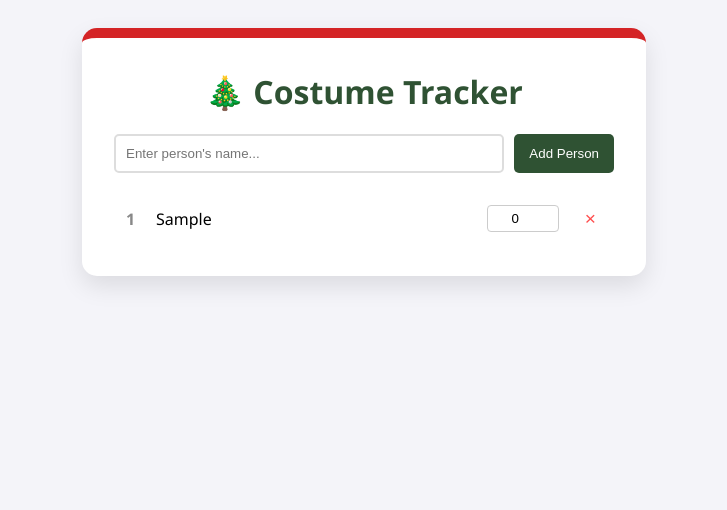
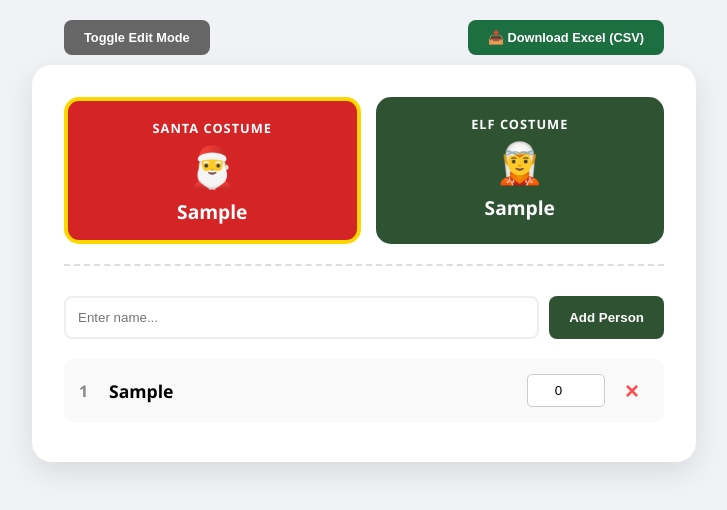
Before and after one commit to public-mattlab/co-ipe_holiday, a plain HTML site: page vote.html in a window 1280 px wide. Both pictures are taken after typing "Sample" into the empty fields and a click on the button "Add Person". Shown: the whole page, without its empty margins (276-1003 px from the left). Drawn offline with Linux system fonts and the light colour scheme.

Commit message:
Update vote.html

```diff
--- a/vote.html
+++ b/vote.html
@@ -5,112 +5,177 @@
     <meta name="viewport" content="width=device-width, initial-scale=1.0">
     <title>Holiday Costume Tracker</title>
     <style>
-        body { font-family: 'Segoe UI', Tahoma, Geneva, Verdana, sans-serif; background-color: #f4f4f9; display: flex; justify-content: center; padding: 20px; }
-        .container { background: white; width: 100%; max-width: 500px; padding: 2rem; border-radius: 15px; box-shadow: 0 10px 25px rgba(0,0,0,0.1); border-top: 10px solid #d42426; }
-        h1 { text-align: center; color: #2f5233; margin-top: 0; }
+        :root { --santa-red: #d42426; --elf-green: #2f5233; --gold: #ffd700; }
+        body { font-family: 'Segoe UI', sans-serif; background-color: #f0f2f5; margin: 0; padding: 20px; display: flex; flex-direction: column; align-items: center; }
+        .container { background: white; width: 100%; max-width: 600px; padding: 2rem; border-radius: 20px; box-shadow: 0 10px 30px rgba(0,0,0,0.1); }
 
-        .input-group { display: flex; gap: 10px; margin-bottom: 20px; }
-        input[type="text"] { flex-grow: 1; padding: 10px; border: 2px solid #ddd; border-radius: 5px; }
-        button#add-btn { background-color: #2f5233; color: white; border: none; padding: 10px 15px; border-radius: 5px; cursor: pointer; }
+        /* Podium Styles */
+        .podium-section { display: flex; justify-content: space-around; gap: 15px; margin-bottom: 30px; padding-bottom: 20px; border-bottom: 2px dashed #ddd; }
+        .podium-card { flex: 1; text-align: center; padding: 15px; border-radius: 15px; position: relative; color: white; }
+        .santa-card { background: var(--santa-red); border: 4px solid var(--gold); }
+        .elf-card { background: var(--elf-green); }
+        .role-label { font-weight: bold; font-size: 0.8rem; text-transform: uppercase; letter-spacing: 1px; margin-bottom: 5px; }
+        .podium-names { font-size: 1.2rem; font-weight: bold; }
+        .emoji { font-size: 2.5rem; display: block; margin-bottom: 5px; }
 
-        .list-item { display: flex; align-items: center; padding: 12px; border-bottom: 1px solid #eee; transition: all 0.3s ease; }
-        .list-item:last-child { border-bottom: none; }
+        /* Controls */
+        .admin-controls { display: flex; gap: 10px; margin-bottom: 20px; }
+        .top-bar { display: flex; justify-content: space-between; width: 100%; max-width: 600px; margin-bottom: 10px; }
+        input[type="text"] { flex: 1; padding: 12px; border: 2px solid #eee; border-radius: 8px; outline: none; }
+        button { background: var(--elf-green); color: white; border: none; padding: 10px 20px; border-radius: 8px; cursor: pointer; font-weight: bold; transition: opacity 0.2s; }
+        button:hover { opacity: 0.9; }
+        .view-btn { background: #666; font-size: 0.8rem; }
+        .download-btn { background: #1d6f42; font-size: 0.8rem; }
 
+        /* List Styles */
+        .list-item { display: flex; align-items: center; padding: 15px; background: #f9f9f9; margin-bottom: 8px; border-radius: 10px; }
         .rank { width: 30px; font-weight: bold; color: #888; }
-        .name { flex-grow: 1; font-weight: 500; }
-        .vote-controls { display: flex; align-items: center; gap: 10px; }
+        .name { flex: 1; font-weight: 600; font-size: 1.1rem; }
+        .vote-input { width: 60px; padding: 8px; border: 1px solid #ccc; border-radius: 5px; text-align: center; margin-right: 10px; }
+        .del-btn { background: none; color: #ff4d4d; font-size: 1.5rem; padding: 0 10px; }
 
-        input[type="number"] { width: 60px; padding: 5px; border: 1px solid #ccc; border-radius: 4px; text-align: center; }
-
-        .costume-badge { margin-right: 10px; font-size: 1.5rem; }
-        .delete-btn { color: #ff4d4d; background: none; border: none; cursor: pointer; font-size: 1.2rem; margin-left: 10px; }
-
-        /* Animation for sorting */
-        .flip-list-move { transition: transform 0.5s; }
+        .hidden { display: none !important; }
     </style>
 </head>
 <body>
 
+<div class="top-bar">
+    <button class="view-btn" onclick="toggleAdmin()">Toggle Edit Mode</button>
+    <button class="download-btn" onclick="downloadExcel()">📥 Download Excel (CSV)</button>
+</div>
+
 <div class="container">
-    <h1>🎄 Costume Tracker</h1>
-
-    <div class="input-group">
-        <input type="text" id="nameInput" placeholder="Enter person's name...">
-        <button id="add-btn">Add Person</button>
+    <div class="podium-section" id="podium">
+        <div class="podium-card santa-card">
+            <span class="role-label">Santa Costume</span>
+            <span class="emoji">🎅</span>
+            <div id="santaName" class="podium-names">---</div>
+        </div>
+        <div class="podium-card elf-card">
+            <span class="role-label">Elf Costume</span>
+            <span class="emoji">🧝</span>
+            <div id="elfNames" class="podium-names">---</div>
+        </div>
     </div>
 
-    <div id="peopleList">
-        </div>
+    <div class="admin-controls admin-ui">
+        <input type="text" id="nameInput" placeholder="Enter name...">
+        <button onclick="addPerson()">Add Person</button>
+    </div>
+
+    <div id="leaderboard"></div>
 </div>
 
 <script>
-    let people = JSON.parse(localStorage.getItem('costumeTracker')) || [];
+    let people = JSON.parse(localStorage.getItem('holidayTracker')) || [];
+    let isAdmin = true;
 
-    const nameInput = document.getElementById('nameInput');
-    const addBtn = document.getElementById('add-btn');
-    const peopleList = document.getElementById('peopleList');
+    function toggleAdmin() {
+        isAdmin = !isAdmin;
+        document.querySelectorAll('.admin-ui').forEach(el => el.classList.toggle('hidden'));
+        render();
+    }
 
-    function updateApp() {
-        // Sort: Greatest to Least
+    function addPerson() {
+        const input = document.getElementById('nameInput');
+        if (input.value.trim()) {
+            people.push({ id: Date.now(), name: input.value.trim(), votes: 0 });
+            input.value = '';
+            saveAndRender();
+        }
+    }
+
+    function updateVote(id, val) {
+        const person = people.find(p => p.id === id);
+        if (person) {
+            person.votes = parseInt(val) || 0;
+            saveAndRender();
+        }
+    }
+
+    function deletePerson(id) {
+        if(confirm("Remove this person?")) {
+            people = people.filter(p => p.id !== id);
+            saveAndRender();
+        }
+    }
+
+    function downloadExcel() {
+        if (people.length === 0) return alert("No data to download!");
+
+        // Prepare CSV Content
+        let csvContent = "Rank,Name,Votes,Role\n";
+
+        const maxVotes = Math.max(...people.map(p => p.votes));
+        const minVotes = Math.min(...people.map(p => p.votes));
+
+        people.forEach((p, index) => {
+            let role = "";
+            if (p.votes === maxVotes) role = "Santa";
+            else if (p.votes === minVotes) role = "Elf";
+
+            csvContent += `${index + 1},${p.name},${p.votes},${role}\n`;
+        });
+
+        // Create download link
+        const blob = new Blob([csvContent], { type: 'text/csv;charset=utf-8;' });
+        const url = URL.createObjectURL(blob);
+        const link = document.createElement("a");
+        link.setAttribute("href", url);
+        link.setAttribute("download", `costume_tracker_${new Date().toLocaleDateString()}.csv`);
+        document.body.appendChild(link);
+        link.click();
+        document.body.removeChild(link);
+    }
+
+    function saveAndRender() {
         people.sort((a, b) => b.votes - a.votes);
-
-        localStorage.setItem('costumeTracker', JSON.stringify(people));
+        localStorage.setItem('holidayTracker', JSON.stringify(people));
         render();
     }
 
     function render() {
-        peopleList.innerHTML = '';
+        const santaNameDiv = document.getElementById('santaName');
+        const elfNamesDiv = document.getElementById('elfNames');
+        const listDiv = document.getElementById('leaderboard');
 
+        if (people.length === 0) {
+            listDiv.innerHTML = "<p style='text-align:center'>Add some names to begin!</p>";
+            santaNameDiv.innerText = "---";
+            elfNamesDiv.innerText = "---";
+            return;
+        }
+
+        const maxVotes = people[0].votes;
+        const minVotes = people[people.length - 1].votes;
+
+        // Santa logic
+        const santas = people.filter(p => p.votes === maxVotes).map(p => p.name);
+        santaNameDiv.innerText = santas.join(", ");
+
+        // Elf logic (Handles multiple)
+        const elves = people.filter(p => p.votes === minVotes).map(p => p.name);
+        elfNamesDiv.innerText = elves.join(", ");
+
+        listDiv.innerHTML = '';
         people.forEach((person, index) => {
-            const div = document.createElement('div');
-            div.className = 'list-item';
-
-            // Determine Role
-            let badge = '';
-            if (people.length > 1) {
-                if (index === 0 && person.votes > people[people.length-1].votes) {
-                    badge = '<span class="costume-badge" title="Santa Costume">🎅</span>';
-                } else if (index === people.length - 1 && person.votes < people[0].votes) {
-                    badge = '<span class="costume-badge" title="Elf Costume">🧝</span>';
-                }
-            }
-
-            div.innerHTML = `
+            const item = document.createElement('div');
+            item.className = 'list-item';
+            item.innerHTML = `
                 <div class="rank">${index + 1}</div>
-                <div class="name">${badge}${person.name}</div>
-                <div class="vote-controls">
-                    <input type="number" value="${person.votes}" onchange="updateVotes(${person.id}, this.value)">
-                    <button class="delete-btn" onclick="deletePerson(${person.id})">×</button>
-                </div>
+                <div class="name">${person.name}</div>
+                <input type="number" class="vote-input admin-ui ${!isAdmin ? 'hidden' : ''}"
+                       value="${person.votes}"
+                       onchange="updateVote(${person.id}, this.value)">
+                <div class="vote-display ${isAdmin ? 'hidden' : ''}"><strong>${person.votes}</strong> votes</div>
+                <button class="del-btn admin-ui ${!isAdmin ? 'hidden' : ''}"
+                        onclick="deletePerson(${person.id})">&times;</button>
             `;
-            peopleList.appendChild(div);
+            listDiv.appendChild(item);
         });
     }
 
-    addBtn.addEventListener('click', () => {
-        const name = nameInput.value.trim();
-        if (name) {
-            people.push({ id: Date.now(), name: name, votes: 0 });
-            nameInput.value = '';
-            updateApp();
-        }
-    });
-
-    window.updateVotes = (id, newVotes) => {
-        const person = people.find(p => p.id === id);
-        if (person) {
-            person.votes = parseInt(newVotes) || 0;
-            updateApp();
-        }
-    };
-
-    window.deletePerson = (id) => {
-        people = people.filter(p => p.id !== id);
-        updateApp();
-    };
-
-    // Initial render
-    render();
+    saveAndRender();
 </script>
 
 </body>
```
